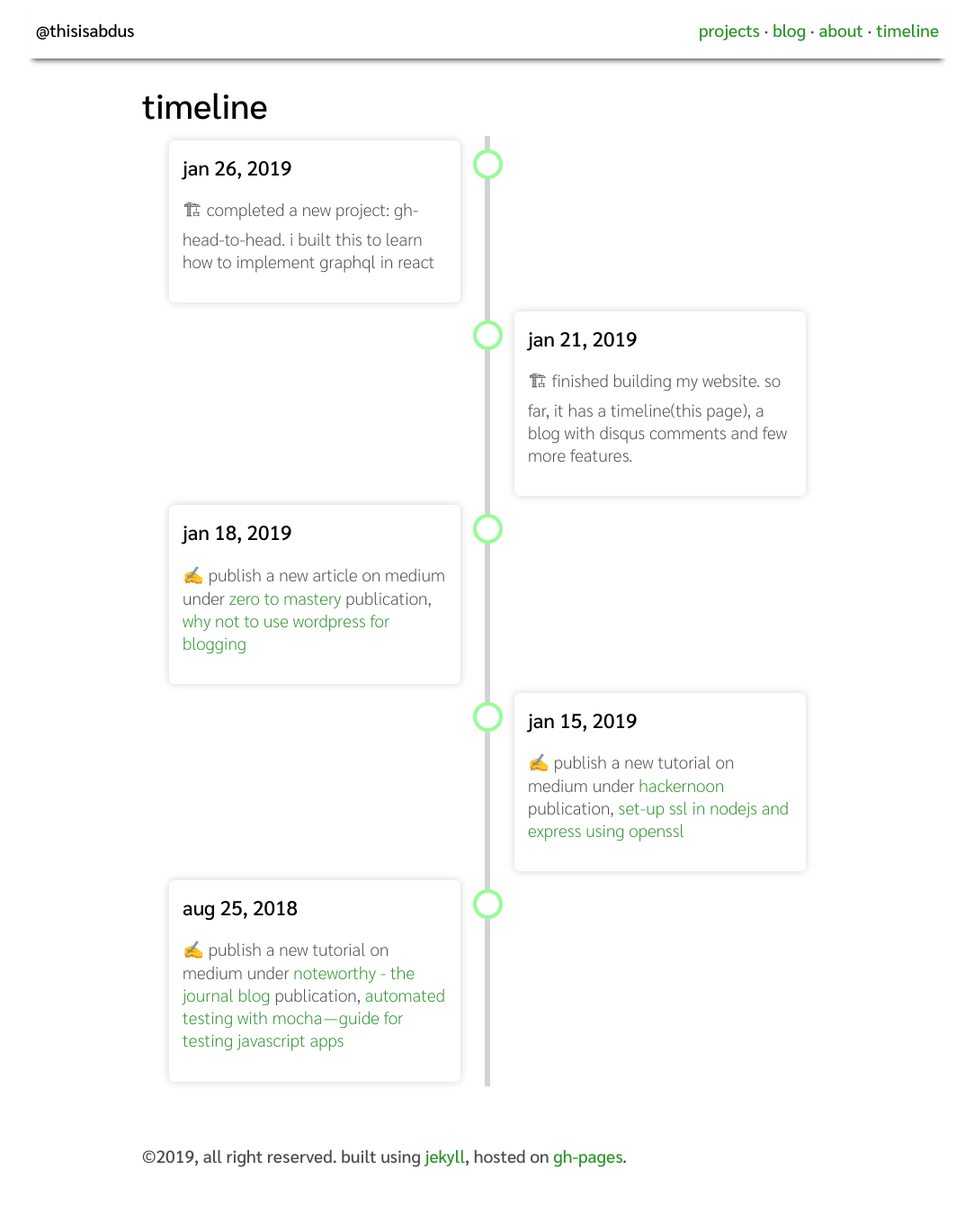
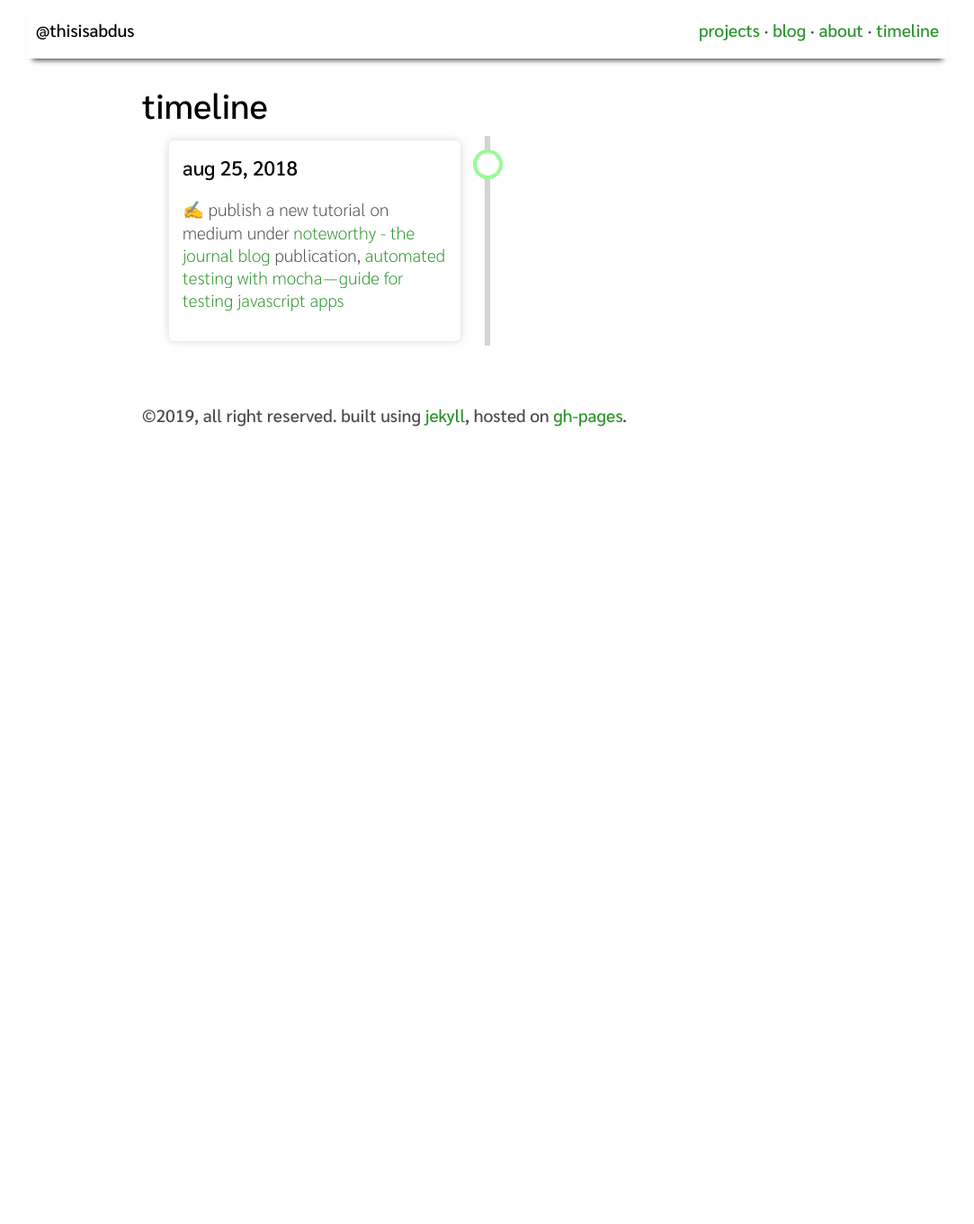
Before and after one commit to EngineITOps/EngineITOps.github.io, a Jekyll site: the page built from pages/timeline.html, in a window 1280 px wide. Shown: the whole page at 90% size, without its empty margins (98-1181 px from the left). Built offline with Jekyll 4.4.1, drawn with Linux system fonts in a browser that asks for light colours; after the commit the page ends 900 px from its top, so only the background shows below that.

Commit message:
Update timeline.yml

```diff
--- a/_data/timeline.yml
+++ b/_data/timeline.yml
@@ -1,18 +1,3 @@
-- description: '🏗 completed a new project: gh-head-to-head. I built this to learn how to implement GraphQL in React'
-  datetime: Jan 26, 2019
-
-- description: 🏗 finished building my website. So far, it has a timeline(this page), a blog with disqus comments and few more features.
-  datetime: Jan 21, 2019
-
-- description: ✍️ Publish a new article on medium under <a href="https://medium.com/zerotomastery">zero to mastery</a> publication, <a href="https://medium.com/zerotomastery/why-not-to-use-wordpress-for-blogging-ee1c3a7c36ce">Why NOT TO Use WordPress for Blogging</a>
-  datetime: Jan 18, 2019
-
-
-
-- description: ✍️ Publish a new tutorial on medium under <a href="https://hackernoon.com">hackernoon</a> publication, <a href="https://hackernoon.com/set-up-ssl-in-nodejs-and-express-using-openssl-f2529eab5bb">Set-up SSL in NodeJS and Express using OpenSSL</a>
-  datetime: Jan 15, 2019
-
-
 
 - description: ✍️ Publish a new tutorial on medium under <a href="https://blog.usejournal.com/">Noteworthy - The Journal Blog</a> publication, <a href="https://blog.usejournal.com/https-medium-com-thisisabdus-automated-testing-with-mocha-beginners-guide-for-testing-javascript-apps-45aa67dc3352">Automated Testing with Mocha — Guide for Testing JavaScript Apps</a>
   datetime: Aug 25, 2018
```
